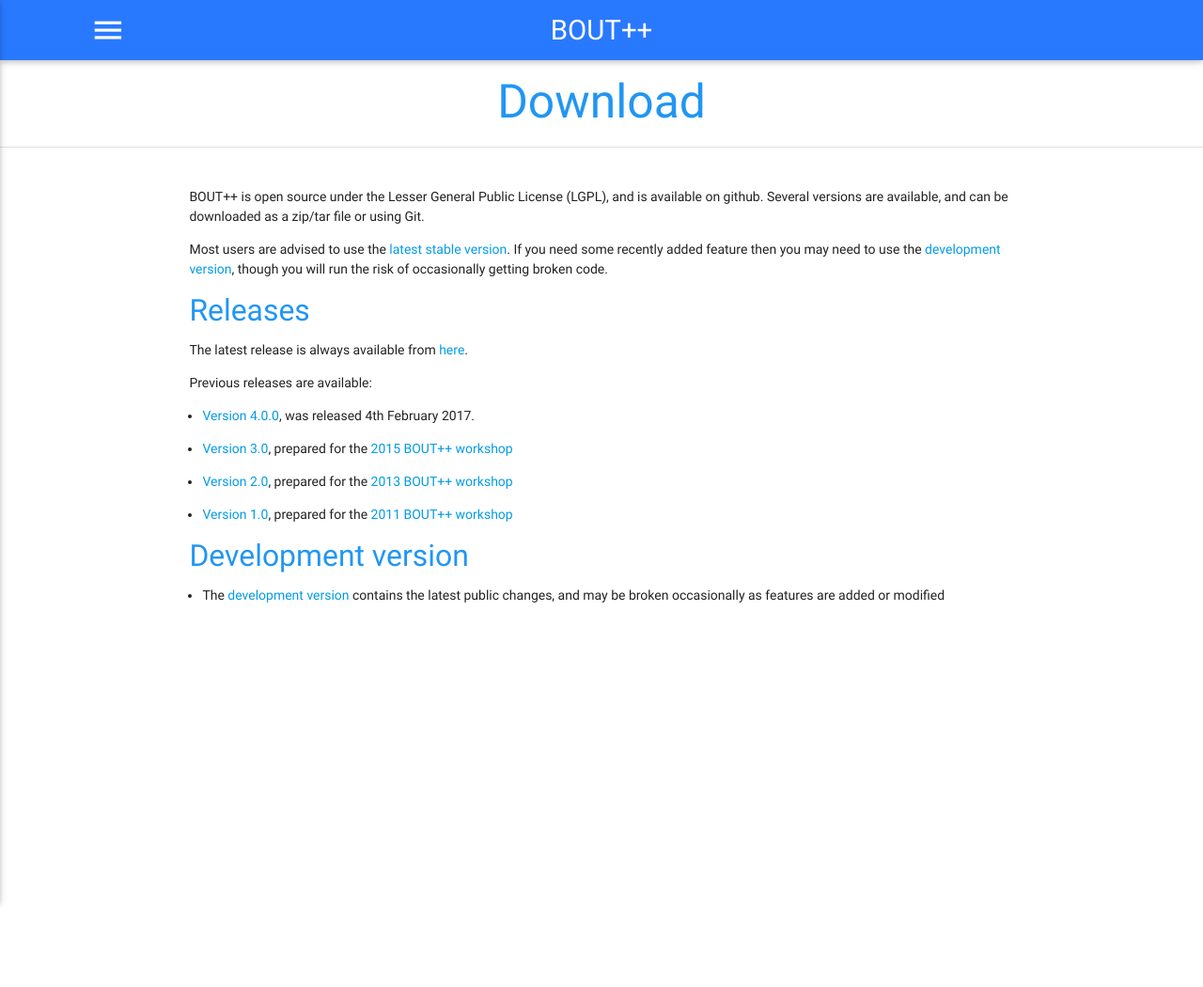
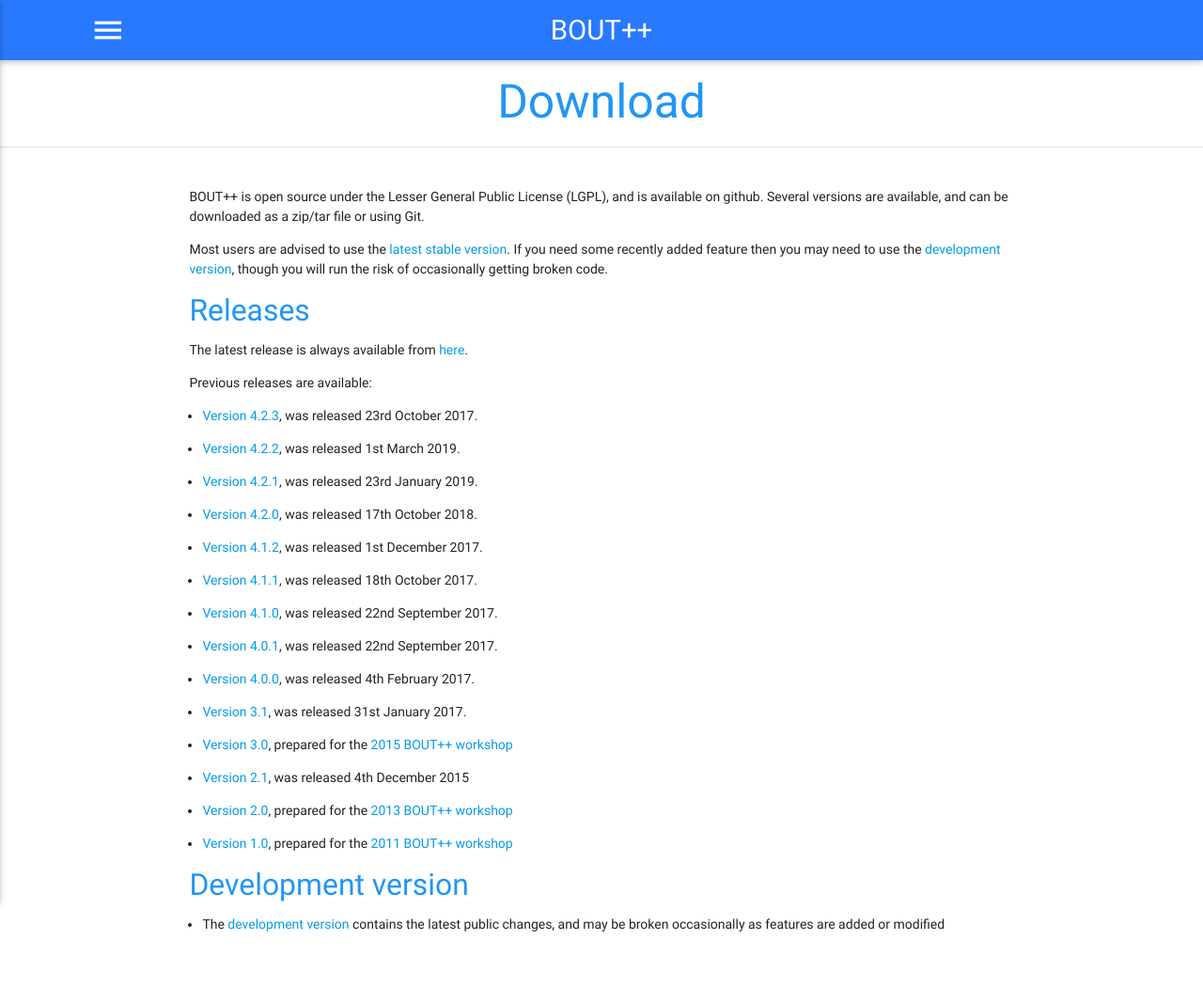
Before and after one commit to boutproject/boutproject.github.io, a Jekyll site: the page built from download/index.md, in a window 1280 px wide. Shown: the whole page at 94% size. Built offline with Jekyll 4.4.1, drawn with Linux system fonts in a browser that asks for light colours; before the commit the page ends 900 px from its top, so only the background shows below that.

Commit message:
Add all previous releases

```diff
--- a/download/index.md
+++ b/download/index.md
@@ -18,8 +18,18 @@ The latest release is always available from [here][latest].
 
 Previous releases are available:
 
+* [Version 4.2.3][v4.2.3], was released 23rd October 2017.
+* [Version 4.2.2][v4.2.2], was released 1st March 2019.
+* [Version 4.2.1][v4.2.1], was released 23rd January 2019.
+* [Version 4.2.0][v4.2.0], was released 17th October 2018.
+* [Version 4.1.2][v4.1.2], was released 1st December 2017.
+* [Version 4.1.1][v4.1.1], was released 18th October 2017.
+* [Version 4.1.0][v4.1.0], was released 22nd September 2017.
+* [Version 4.0.1][v4.0.1], was released 22nd September 2017.
 * [Version 4.0.0][v4.0.0], was released 4th February 2017.
+* [Version 3.1][v3.1], was released 31st January 2017.
 * [Version 3.0][v3.0], prepared for the [2015 BOUT++ workshop](../documentation/workshop2015.html)
+* [Version 2.1][v2.1], was released 4th December 2015
 * [Version 2.0][v2.0], prepared for the [2013 BOUT++ workshop](https://bout2013.llnl.gov/)
 * [Version 1.0][v1.0], prepared for the [2011 BOUT++ workshop](https://bout2011.llnl.gov/)
 
@@ -30,7 +40,17 @@ Previous releases are available:
 
 [latest]: https://github.com/boutproject/BOUT-dev/releases/latest
 [development]: https://github.com/boutproject/BOUT-dev/tree/next
+[v4.2.3]: https://github.com/boutproject/BOUT-dev/releases/tag/v4.2.3
+[v4.2.2]: https://github.com/boutproject/BOUT-dev/releases/tag/v4.2.2
+[v4.2.1]: https://github.com/boutproject/BOUT-dev/releases/tag/v4.2.1
+[v4.2.0]: https://github.com/boutproject/BOUT-dev/releases/tag/v4.2.0
+[v4.1.2]: https://github.com/boutproject/BOUT-dev/releases/tag/v4.1.2
+[v4.1.1]: https://github.com/boutproject/BOUT-dev/releases/tag/v4.1.1
+[v4.1.0]: https://github.com/boutproject/BOUT-dev/releases/tag/v4.1.0
+[v4.0.1]: https://github.com/boutproject/BOUT-dev/releases/tag/v4.0.1
 [v4.0.0]: https://github.com/boutproject/BOUT-dev/releases/tag/v4.0.0
+[v3.1]: https://github.com/boutproject/BOUT-dev/releases/tag/v3.1
 [v3.0]: https://github.com/boutproject/BOUT-dev/releases/tag/v3.0
+[v2.1]: https://github.com/boutproject/BOUT-dev/releases/tag/v2.1
 [v2.0]: https://github.com/boutproject/BOUT-dev/releases/tag/v2.0
 [v1.0]: https://github.com/boutproject/BOUT-dev/releases/tag/v1.0
```
